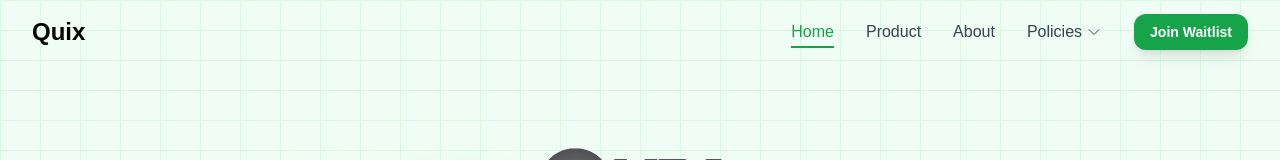
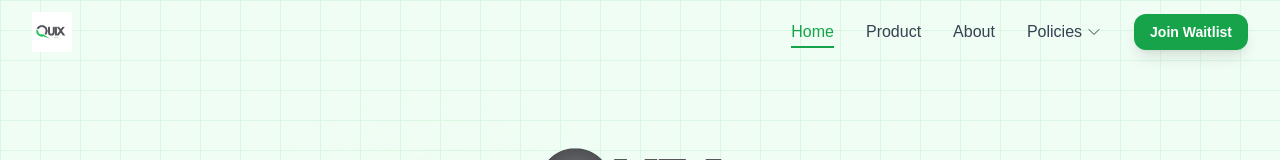
Before and after one commit to rubberduckies12/Quix, a Next.js app in the folder web/: page / in a window 1280 px wide. Shown: the top 160 px of the page. Built offline with nearby package versions, Linux system fonts and the light colour scheme.

Commit message:
final checks and tweaks al working

```diff
--- a/web/src/components/header.tsx
+++ b/web/src/components/header.tsx
@@ -102,9 +102,21 @@ const Header = () => {
         <div className="flex h-16 items-center justify-between">
           {/* Logo */}
           <Link href="/" className="flex items-center group" onClick={closeMenu}>
-            <span className="text-2xl font-bold text-black group-hover:text-green-600 transition-colors duration-200">
-              Quix
-            </span>
+            <motion.div
+              whileHover={isMobile ? {} : { scale: 1.05 }}
+              whileTap={{ scale: 0.95 }}
+              transition={{ duration: 0.15 }}
+              className="relative"
+            >
+              <Image
+                src="/Quix/quix-logo-standard-white-background.png"
+                alt="Quix Logo"
+                width={120}
+                height={40}
+                className="h-10 w-auto"
+                priority
+              />
+            </motion.div>
           </Link>
 
           {/* Desktop Navigation */}
```
